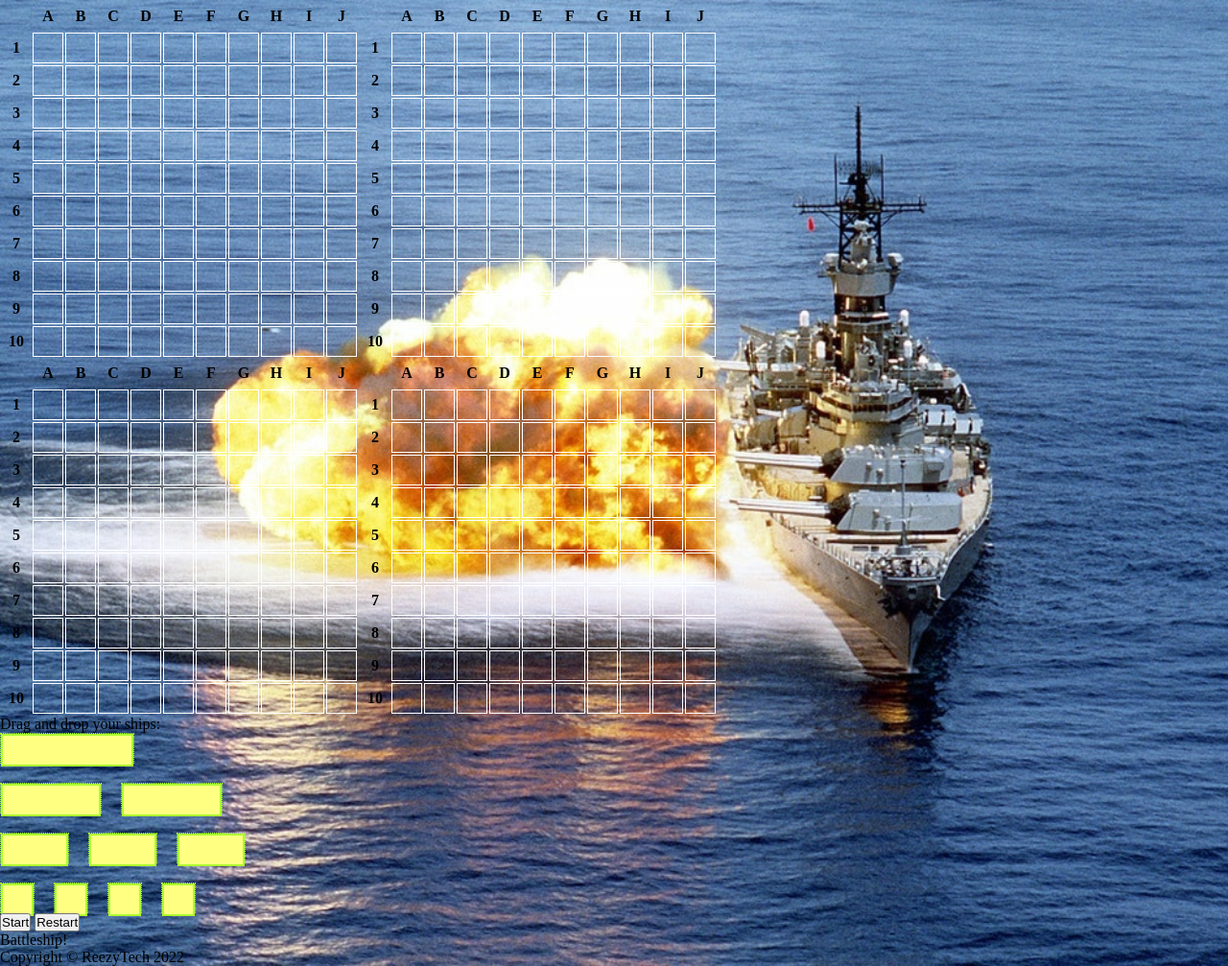
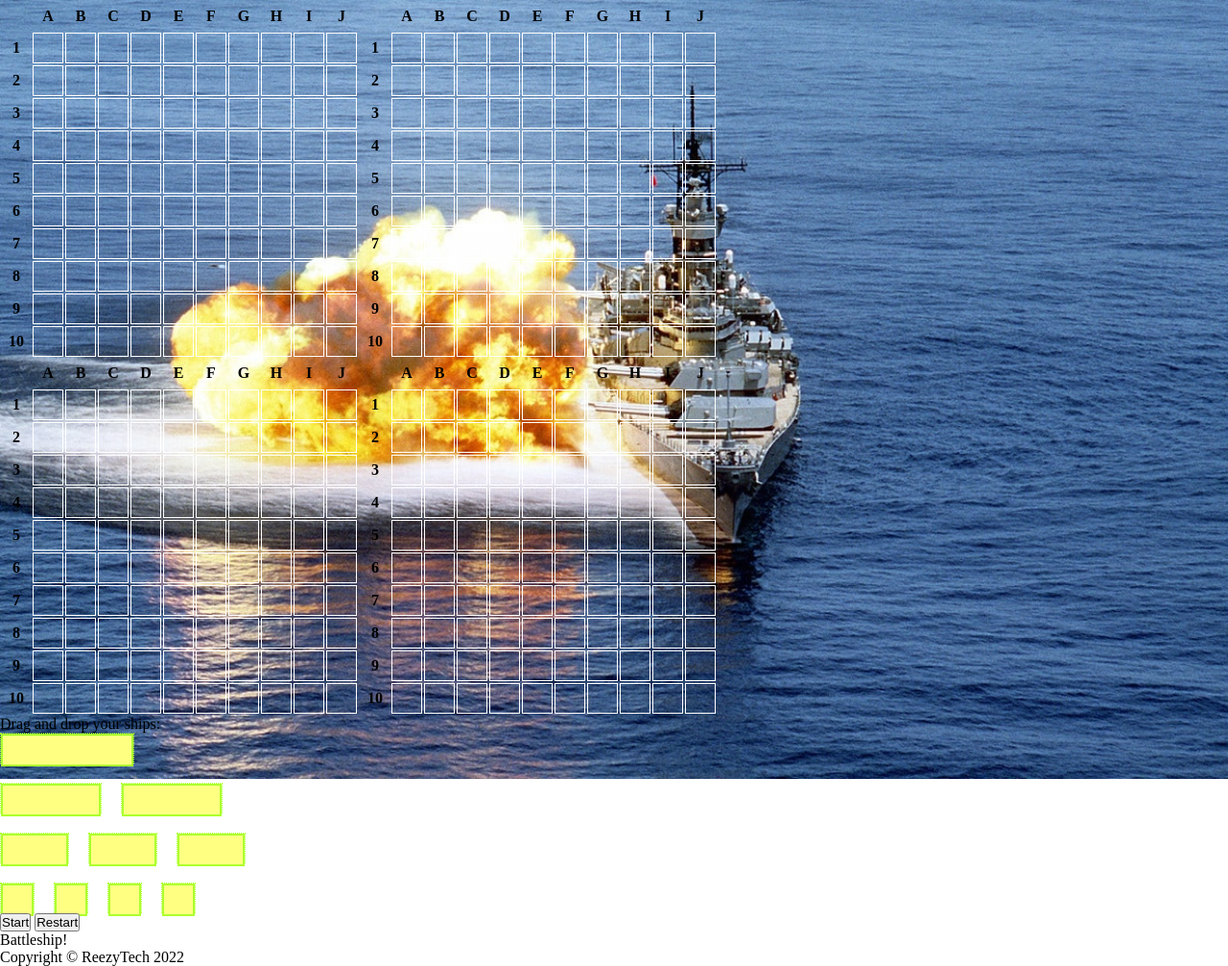
Before and after one commit to reezymane/battleship, a website built with webpack: page dist/index.html in a window 1280 px wide. Shown: the whole page at 96% size. Built offline with nearby package versions, Linux system fonts and the light colour scheme.

Commit message:
Set page layout direction, backround image, and page size

```diff
--- a/src/style.css
+++ b/src/style.css
@@ -4,17 +4,17 @@
   margin: 0;
 }
 
-/*Set page size and backround image*/
-html {
+/*Set page layout direction, backround image, and page size*/
+.pageContainer {
+  display: flex;
+  flex-direction: column;
+
   background-image: url(./img/background.jpeg);
   background-repeat: no-repeat;
   background-size: cover;
-}
 
-/*Set page layout direction*/
-body {
-  display: flex;
-  flex-direction: column;
+  height: 100vh;
+  width: min(1440px, 100vw);
 }
 
 .mainContainer {
```
